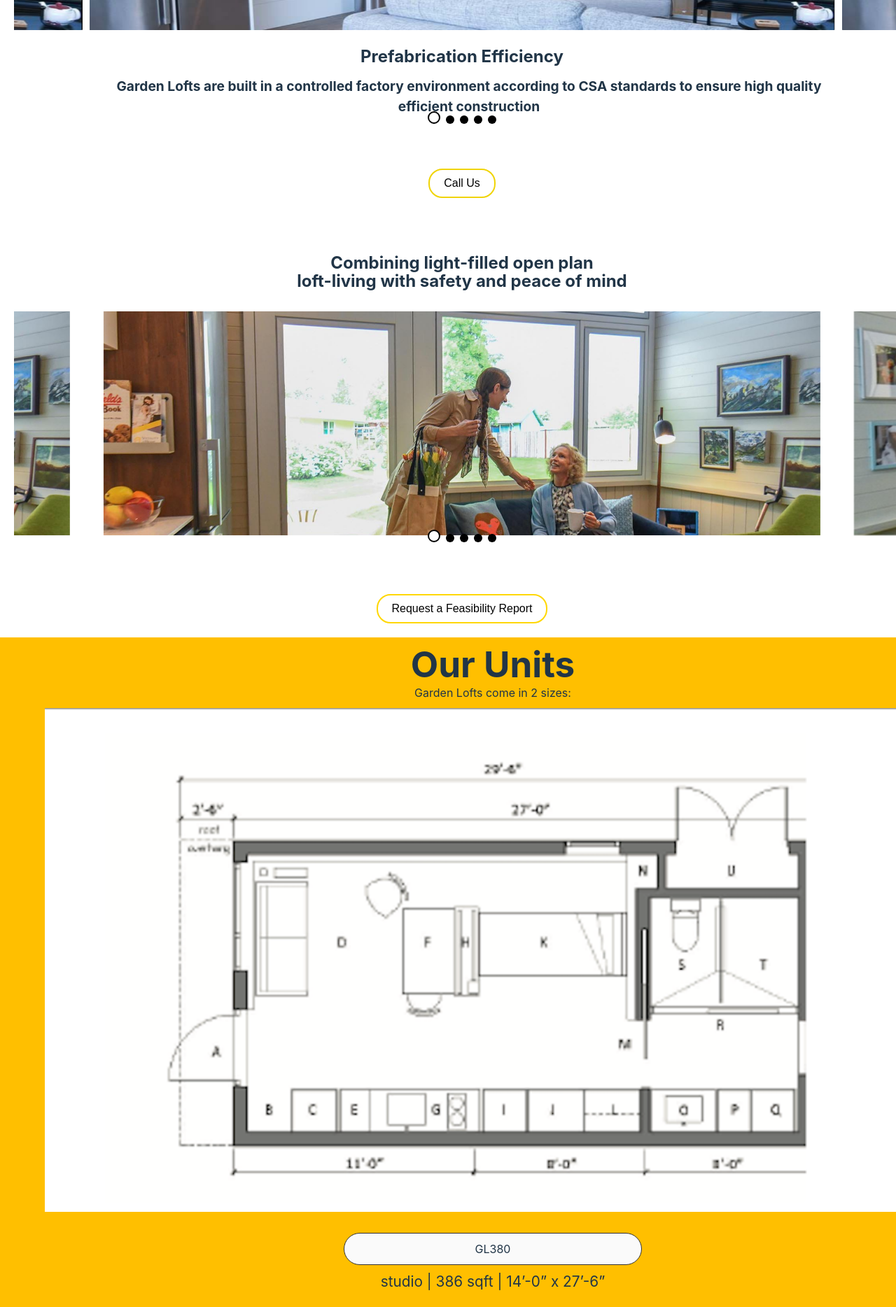
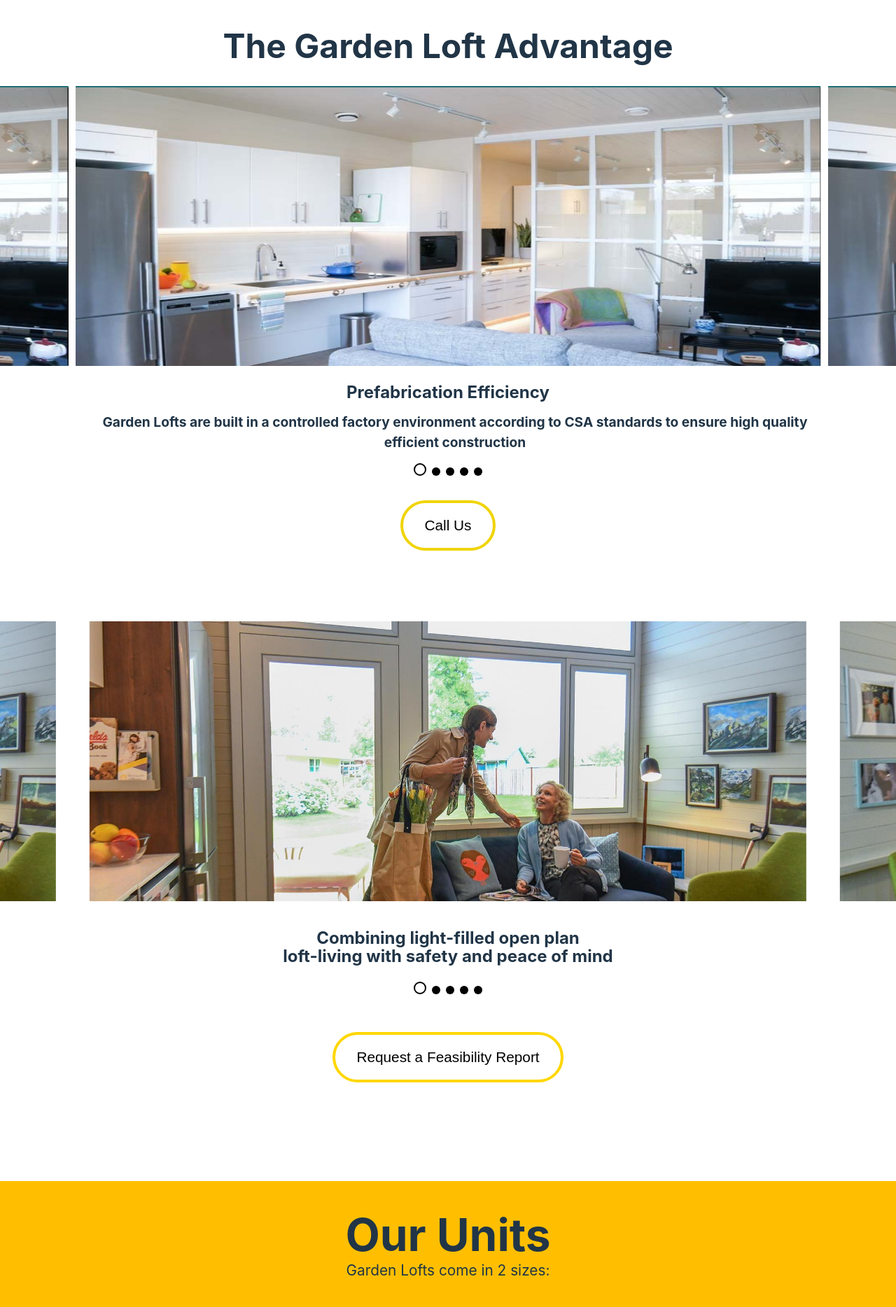
Before and after one commit to sallydough/garden-loft-website, a React (Vite) app: page / in a window 1280 px wide. Shown: the part 1600-3468 px from the top of the page at 70% size. Built offline with nearby package versions, Linux system fonts and the light colour scheme.

Commit message:
clean up code

```diff
--- a/src/components/Advantage/Advantage.css
+++ b/src/components/Advantage/Advantage.css
@@ -1,4 +1,10 @@
 /* Carousel.css */
+
+
+#garden-loft-advantage {
+  height: 100vh;
+}
+
 .swiper-pagination {
   position: relative;
   bottom: 10px;
@@ -39,6 +45,7 @@ img {
   display: none;
   text-align: left;
   margin-top: 20px;
+  margin-bottom: 1.5rem;
 }
 
 .swiper-slide.swiper-slide-active .carousel-text {
--- a/src/components/Advantage/Advantage.tsx
+++ b/src/components/Advantage/Advantage.tsx
@@ -8,8 +8,8 @@ import './Advantage.css'
 
 const Advantage: React.FC = () => {
   return (
-    <section id="garden-loft-advantage" style={{ padding: '20px', textAlign: 'center', width: "100vw" }}>
-      <h1 style={{ fontSize: "2rem", marginBottom: '30px', marginTop: '40px' }}>The Garden Loft Advantage</h1>
+    <section id="garden-loft-advantage" style={{  textAlign: 'center', width: "100vw" }}>
+      <h1 style={{ fontSize: "3rem", marginBottom: '30px', marginTop: '40px' }}>The Garden Loft Advantage</h1>
       <Swiper
         modules={[Pagination]}
         spaceBetween={10}
@@ -17,7 +17,7 @@ const Advantage: React.FC = () => {
         slidesPerView={1.2}
         centeredSlides={true}
         loop={true}
-        style={{ paddingBottom: '30px' }}
+        style={{ paddingBottom: '20px' }}
 
       >
         <SwiperSlide>
@@ -67,14 +67,14 @@ const Advantage: React.FC = () => {
         </SwiperSlide>
 
       </Swiper>
-      <div style={{ textAlign: 'center', marginTop: '20px' }}>
+      <div style={{ textAlign: 'center', alignContent: "center", marginTop: '1px' }}>
         <button style={{
           background: 'none',
-          border: '2px solid rgb(240, 212, 5)',
-          padding: '10px 20px',
-          borderRadius: '20px',
+          border: '4px solid rgb(240, 212, 5)',
+          padding: '20px 30px',
+          borderRadius: '50px',
           cursor: 'pointer',
-          fontSize: '16px'
+          fontSize: '1.3rem'
         }}>Call Us</button>
       </div>
     </section>
--- a/src/components/Costs/Costs.css
+++ b/src/components/Costs/Costs.css
@@ -4,17 +4,23 @@
   align-items: center;
   flex-direction: column;
   text-align: center;
+  height: 100vh;
 }
 
 .costs-content {
   padding: 10px;
+}
+
+.costs-content h1 {
+  padding: 10px;
+  font-size: 2rem;
+
 }
 .costs-img{
   width: 100vw;
 }
 
 #compare-costs h1 {
-  font-size: 1rem;
   margin-bottom: 1rem;
   color: #000;
 }
@@ -23,14 +29,14 @@
 
 
 .button-costs {
-  background-color: rgb(250, 250, 250);
-  border: 2px solid rgb(240, 212, 5);
-  padding: 10px 20px;
-  border-radius: 2rem;
+  background-color:  transparent;
+  border: 4px solid rgb(240, 212, 5);
+  padding: 20px 30px;
+  border-radius: 50px;
   cursor: pointer;
   text-align: center;
   margin-top: 10px;
-  font-size: 1.5rem;
+  font-size: 1.3rem;
 }
 
 /* Media Queries for Larger Screens */
--- a/src/components/Process/Process.css
+++ b/src/components/Process/Process.css
@@ -7,6 +7,7 @@
   flex-direction: column;
   text-align: center;
   width: 110vw;
+  height: 100vh;
 }
 
 .swiper-pagination {
--- a/src/components/Report/Report.css
+++ b/src/components/Report/Report.css
@@ -1,7 +1,8 @@
 .report-container {
-  padding: 20px;
+  margin-top: 3rem;
   text-align: center;
   width: 100vw;
+  height: 100vh;
 }
 
 .report-title {
@@ -19,7 +20,7 @@
 
 .report-image {
   width: 80vw;
-  height: 40vh;
+  height: 50vh;
   object-fit: cover;
   margin: 0 auto;
   /* border-radius: 10px; */
@@ -27,10 +28,10 @@
 
 .report-button {
   background: none;
-  border: 2px solid #ffd700; /* Yellow outline */
-  padding: 10px 20px;
-  border-radius: 20px;
+  border: 4px solid #ffd700; /* Yellow outline */
+  padding: 20px 30px;
+  border-radius: 50px;
   cursor: pointer;
-  font-size: 16px;
+  font-size: 1.3rem;
   color: #000;
 }
--- a/src/components/Report/Report.tsx
+++ b/src/components/Report/Report.tsx
@@ -11,7 +11,6 @@ import './Report.css';
 const Report: React.FC = () => {
   return (
     <div className="report-container">
-      <h1 className="report-title">Combining light-filled open plan <br/>  loft-living with safety and peace of mind</h1>
       <Swiper
         modules={[Pagination]}
         spaceBetween={6}
@@ -19,22 +18,25 @@ const Report: React.FC = () => {
         slidesPerView={1.2}
         centeredSlides={true}
         loop={true}
-        style={{ paddingBottom: '40px' }}
+        style={{ paddingBottom: '20px' }}
       >
         <SwiperSlide>
           <div className="report-slide">
             <img src={Interior1} alt="Loft Image 1" className="report-image" />
           </div>
+          <h1 className="report-title">Combining light-filled open plan <br/>  loft-living with safety and peace of mind</h1>
         </SwiperSlide>
         <SwiperSlide>
           <div className="report-slide">
             <img src={Interior2} alt="Loft Image 2" className="report-image" />
           </div>
+          <h1 className="report-title">Combining light-filled open plan <br/>  loft-living with safety and peace of mind</h1>
         </SwiperSlide>
         <SwiperSlide>
           <div className="report-slide">
             <img src={Interior1} alt="Loft Image 3" className="report-image" />
           </div>
+          <h1 className="report-title">Combining light-filled open plan <br/>  loft-living with safety and peace of mind</h1>
         </SwiperSlide>
         <SwiperSlide>
           <div className="report-slide">
@@ -45,6 +47,7 @@ const Report: React.FC = () => {
           <div className="report-slide">
             <img src={Interior1} alt="Loft Image 5" className="report-image" />
           </div>
+          <h1 className="report-title">Combining light-filled open plan <br/>  loft-living with safety and peace of mind</h1>
         </SwiperSlide>
       </Swiper>
       <div style={{ textAlign: 'center', marginTop: '20px' }}>
--- a/src/components/Safety/Safety.css
+++ b/src/components/Safety/Safety.css
@@ -4,6 +4,7 @@
   align-items: center;
   flex-direction: column;
   text-align: center;
+  height: 100vh;
 }
 
 .safety-content {
@@ -11,25 +12,26 @@
 }
 
 #support-features h1 {
-  font-size: 2rem;
+  font-size: 3rem;
   color: black;
   margin-bottom: 1rem;
 }
 
 #support-features p {
-  font-size: 1rem;
+  font-size: 1.5rem;
   margin-bottom: 0.5rem;
 }
 
 
 .button-safety {
   background-color: transparent;
-  border: 2px solid rgb(240, 212, 5);
-  padding: 10px 20px;
-  border-radius: 2rem;
+  border: 4px solid rgb(240, 212, 5);
+  padding: 20px 30px;
+  border-radius: 3rem;
   cursor: pointer;
   text-align: center;
-  margin-top: 10px;
+  margin-top: 40px;
+  font-size: 1.3rem;
 }
 
 /* Media Queries for Larger Screens */
--- a/src/components/Testimony/Testimony.css
+++ b/src/components/Testimony/Testimony.css
@@ -2,6 +2,7 @@
   padding: 10px;
   text-align: center;
   width: 100vw;
+  height: 100vh;
 }
 
 .testimony-title {
@@ -25,7 +26,7 @@
 
 .testimony-text {
   display: none;
-  text-align: left;
+  text-align: center;
   margin-top: 20px;
 }
 
@@ -34,17 +35,17 @@
 }
 
 .testimony-text h3 {
-  font-size: 1.5rem;
-  margin-top: 20px;
+  font-size: 1.7rem;
+  margin-top: 40px;
 }
 
 .testimony-text p {
-  font-size: 1rem;
   margin-top: 10px;
   position: relative;
   padding-left: 20px;
   font-size: 1.2rem;
   font-weight: bold;
+  margin-bottom: 3rem;
 }
 
 .testimony-text p::before {
@@ -67,10 +68,10 @@
 
 .testimony-button {
   background: none;
-  border: 2px solid #ffd700; /* Yellow outline */
-  padding: 10px 20px;
-  border-radius: 20px;
+  border: 4px solid #ffd700; /* Yellow outline */
+  padding: 20px 30px;
+  border-radius: 50px;
   cursor: pointer;
-  font-size: 16px;
+  font-size: 1.3rem;
   color: #000;
 }
--- a/src/components/Units/Units.css
+++ b/src/components/Units/Units.css
@@ -5,7 +5,8 @@
   align-items: center;
   flex-direction: column;
   text-align: center;
-  width: 110vw;
+  width: 100vw;
+  /* height: 200vh; */
 }
 
 .gl-one,
@@ -25,22 +26,33 @@
 }
 
 .title-gl {
-  background-color: rgb(250, 250, 250);
+  background-color: rgb(6, 6, 6);
   border: 1px solid rgb(48, 48, 47);
+  color:azure;
+  font-size: 2rem;
   padding: 10px 20px;
   border-radius: 2rem;
   cursor: pointer;
   text-align: center;
   justify-content: center;
   cursor: pointer;
+  align-content: center;
+  margin-top: 3rem;
+  margin-bottom: 1rem;
+  width: 30vw;
+}
 
-  align-content: center;
-  margin-top: 30px;
-  width: 30vw;
+.unit-title h1 {
+  font-size: 4rem;
+  margin-top: 2rem;
+}
+.unit-title p {
+  font-size: 1.3rem;
 }
 .unit-title {
   padding: 10px;
   align-items: center;
+  margin-bottom: 3rem;
 }
 
 .gl-specs {
```
Also changed, not shown: src/components/Process/Process.tsx (+28 -20 lines).
